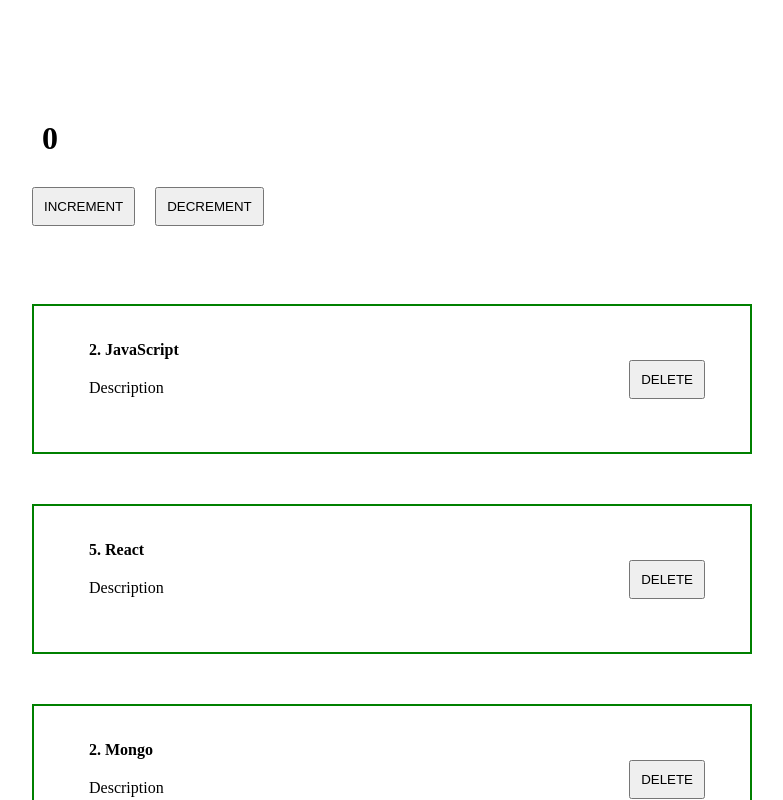
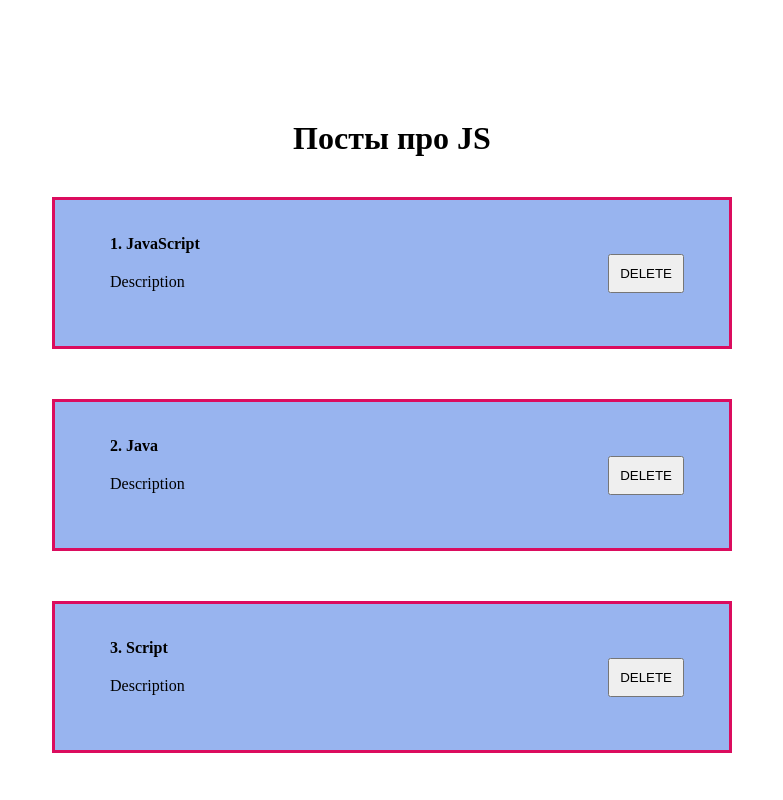
Before and after one commit to SergeyGetman/React_new_prod, a React (Create React App) app: page / in a window 1280 px wide. Shown: the top 800 px of the page, without its empty margins (248-1031 px from the left). Built offline with nearby package versions, Linux system fonts and the light colour scheme.

Commit message:
second commit

```diff
--- a/src/App.js
+++ b/src/App.js
@@ -1,29 +1,28 @@
 import React, {useState} from "react"
-import Counters from "./components/Counters";
+
 import "./components/styles/App.css"
-import Postitem from "./components/Postitem";
+
+import Postlist from "./components/Postlist";
 
 function App() {
-  const [likes, setLikes] = useState(5)
-  const [value, setValue] = useState("m da...")
+  const [posts, setPost] = useState([
+    {id: 1, title: "JavaScript", body: "Description"},
+    {id: 2, title: "Java", body: "Description"},
+    {id: 3, title: "Script", body: "Description"},
+  ])
+
+  const [posts2, setPost2] = useState([
+    {id: 1, title: "Python", body: "Description"},
+    {id: 2, title: "Ruby", body: "Description"},
+    {id: 3, title: "Cotlin", body: "Description"},
+  ])
+
 
 
   return (
     <div className="App">
-      <Counters/>
-      <br/>
-
-      <Postitem
-        post={{id: 2, title: "JavaScript", body: "Description"}}
-      /> <Postitem
-      post={{id: 5, title: "React", body: "Description"}}
-    /> <Postitem
-      post={{id: 2, title: "Mongo", body: "Description"}}
-    /> <Postitem
-      post={{id: 4, title: "JavaScript", body: "Description"}}
-    />
-
-
+      <Postlist posts={posts} title={"Посты про JS "}/>
+      <Postlist posts={posts2} title={"Посты про Python"}/>
     </div>
   );
 }
--- a/src/components/Postitem.jsx
+++ b/src/components/Postitem.jsx
@@ -1,7 +1,6 @@
 import React from 'react';
 
 const Postitem = (props) => {
-  console.log(props)
   return (
     <div>
       <div className="post">
--- /dev/null
+++ b/src/components/Postlist.jsx
@@ -0,0 +1,19 @@
+import React from 'react';
+import Postitem from "./Postitem";
+
+const Postlist = ({posts, title}) => {
+  console.log(title)
+  return (
+    <div>
+      <h1 style={{textAlign : "center"}}>{title}</h1>
+      {posts.map(post =>
+        <Postitem key={post.id} post={post}/>
+      )}
+      <br/>
+
+
+    </div>
+  );
+};
+
+export default Postlist;
--- a/src/components/styles/App.css
+++ b/src/components/styles/App.css
@@ -16,7 +16,8 @@
 .post{
     display: flex;
     padding: 15px;
-    border: 2px solid green;
+    border: 3px solid #db0c5e;
+    background-color: #98b4ef;
     margin-top: 10px;
     justify-content: space-between;
     align-items: center;
```
